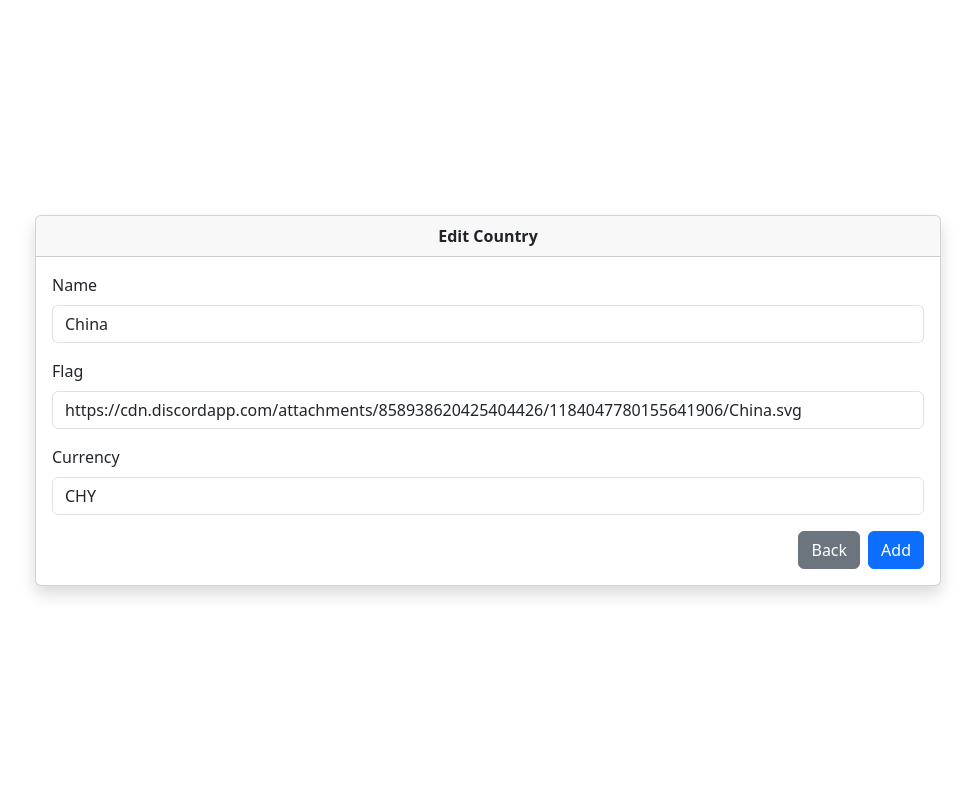
After one commit to animemoeus/supreme-carnival, a Django app: page /countries/1/edit/ in a window 1280 px wide. The commit adds this page. Shown: the whole page, without its empty margins (152-1127 px from the left). Run offline with Django 4.2, Linux system fonts and the light colour scheme; data comes from the database, SQL or seed files in the repository; parts of the project's set-up code (start-up, migrations or seed data) failed here and were passed over.

Commit message:
Adding edit country view

```diff
--- a/countries/forms.py
+++ b/countries/forms.py
@@ -7,3 +7,9 @@
     class Meta:
         model = Country
         fields = ["name", "flag", "currency"]
+
+
+class EditCountryForm(forms.ModelForm):
+    class Meta:
+        model = Country
+        fields = ["name", "flag", "currency"]
--- /dev/null
+++ b/countries/templates/countries/edit.html
@@ -0,0 +1,43 @@
+{% extends "base.html" %} {% block title %} Add Country | BRCG 🚀 {% endblock %}
+{% block content %}
+<div class="d-flex align-items-center justify-content-center vh-100">
+  <div class="row container-lg justify-content-center">
+    <div class="col-12 col-sm-10">
+      <div class="card shadow">
+        <div class="card-header text-center fw-bold">Edit Country</div>
+
+        <div class="card-body">
+          <form action="{% url 'countries:edit' pk=object.pk %}" method="post">
+            {% csrf_token %} {% for field in form %}
+            <div class="mb-3">
+              <label for="{{ field.label }}" class="form-label"
+                >{{ field.label }}</label
+              >
+
+              <input
+                id="{{ field.label }}"
+                type="{{ field.field.widget.input_type }}"
+                name="{{ field.name }}"
+                class="form-control"
+                value="{{ field.value|default:'' }}"
+              />
+              {% for error in field.errors %}
+              <div class="form-text animate__animated animate__headShake">
+                {{ error }}
+              </div>
+              {% endfor %}
+            </div>
+            {% endfor %}
+            <div class="d-grid gap-2 d-md-flex justify-content-md-end">
+              <a href="{% url 'countries:index' %}" class="btn btn-secondary">
+                Back
+              </a>
+              <button type="submit" class="btn btn-primary">Add</button>
+            </div>
+          </form>
+        </div>
+      </div>
+    </div>
+  </div>
+</div>
+{% endblock %}
--- a/countries/templates/countries/index.html
+++ b/countries/templates/countries/index.html
@@ -28,7 +28,7 @@
           <td>{{ country.flag }}</td>
           <td>{{ country.currency }}</td>
           <td>
-            <button type="button" class="btn btn-warning btn-sm">
+            <button type="button" class="btn btn-danger btn-sm">
               <svg
                 xmlns="http://www.w3.org/2000/svg"
                 width="16"
@@ -45,7 +45,8 @@
                 />
               </svg>
             </button>
-            <button type="button" class="btn btn-danger btn-sm">
+            <a href="{% url 'countries:edit' pk=country.pk %}">
+              <button type="button" class="btn btn-warning btn-sm">
                 <svg
                   xmlns="http://www.w3.org/2000/svg"
                   width="16"
@@ -59,6 +60,7 @@
                   />
                 </svg>
               </button>
+            </a>
           </td>
         </tr>
         {% endfor %}
--- a/countries/urls.py
+++ b/countries/urls.py
@@ -1,10 +1,11 @@
 from django.urls import path
 
-from .views import AddCountryView, CountryView
+from .views import AddCountryView, CountryView, EditCountryView
 
 urlpatterns = [
     path("", CountryView.as_view(), name="index"),
     path("add/", AddCountryView.as_view(), name="add"),
+    path("<int:pk>/edit/", EditCountryView.as_view(), name="edit"),
 ]
 
 app_name = "countries"
--- a/countries/views.py
+++ b/countries/views.py
@@ -1,8 +1,10 @@
 from django.http import HttpResponse
 from django.shortcuts import redirect, render
+from django.urls import reverse_lazy
 from django.views import View
+from django.views.generic.edit import UpdateView
 
-from .forms import AddCountryForm
+from .forms import AddCountryForm, EditCountryForm
 from .models import Country
 
 
@@ -27,3 +29,10 @@ class AddCountryView(View):
             return redirect("countries:index")
 
         return render(self.request, "countries/add.html", {"form": form})
+
+
+class EditCountryView(UpdateView):
+    model = Country
+    form_class = EditCountryForm
+    template_name = "countries/edit.html"
+    success_url = reverse_lazy("countries:index")
```
Lines whose indentation alone changed are shown as unchanged.
